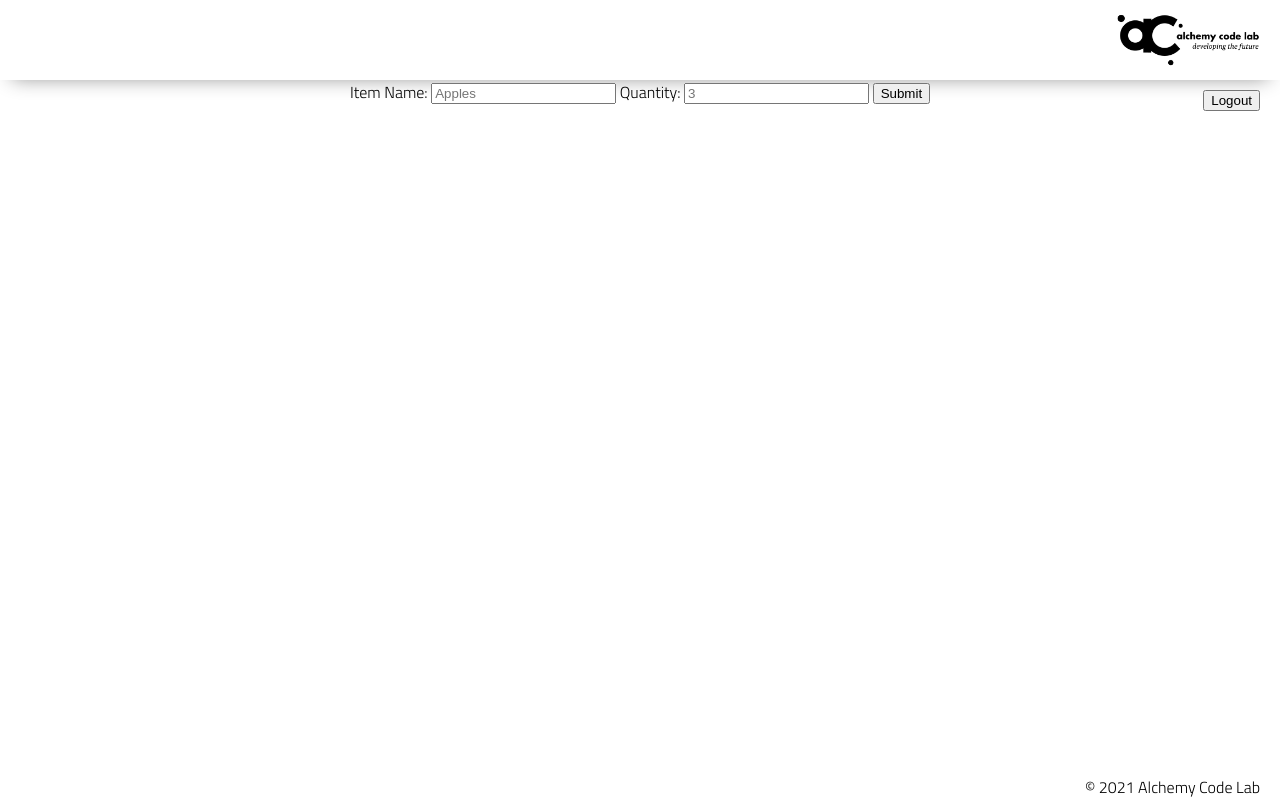
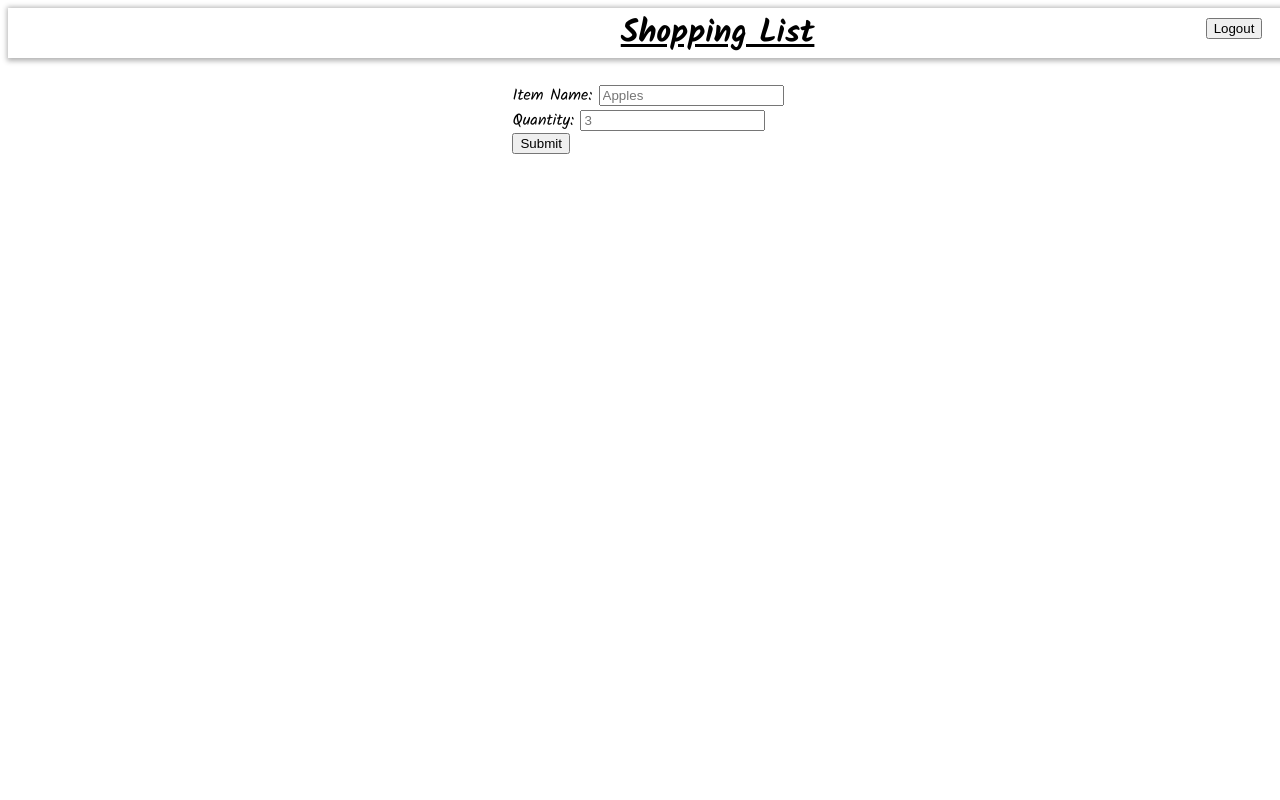
Before and after one commit to briensthomas/from-scratch-shopping-list, a plain HTML site: page create-page/index.html in a window 1280 px wide. Drawn offline with nearby package versions, Linux system fonts and the light colour scheme; files that its build step writes are made by us from their sources.

Commit message:
styling adjustments to create-page

```diff
--- /dev/null
+++ b/create-page/create.css
@@ -0,0 +1,54 @@
+body {
+    width: 100%;
+    display: flex;
+    flex-direction: column;
+    font-family: 'Kalam', cursive;
+}
+
+header {
+    width: 100%;
+    height: 50px;
+    box-shadow: 1px 1px 5px 2px rgba(0, 0, 0, 0.3);
+    display: flex;
+    flex-direction: row;
+    margin-bottom: 25px;
+}
+
+.title-header {
+    width: 63%;
+    display: flex;
+    justify-content: flex-end;
+    align-items: center;
+}
+
+.title-header a {
+    color: black;
+}
+
+.logout-header {
+    width: 35%;
+    display: flex;
+    justify-content: flex-end;
+    height: fit-content;
+}
+
+.logout-header button {
+    margin-top: 10px;
+}
+
+main {
+    display: flex;
+    flex-direction: column;
+}
+
+main button {
+    display: flex;
+    align-items: center;
+    width: inherit;
+}
+
+.form {
+    display: flex;
+    flex-direction: column;
+    align-items: center;
+}
--- a/create-page/index.html
+++ b/create-page/index.html
@@ -6,36 +6,38 @@
     <meta name="viewport" content="width=device-width, initial-scale=1.0">
     <meta http-equiv="X-UA-Compatible" content="ie=edge">
     <script defer src="https://cdn.jsdelivr.net/npm/@supabase/supabase-js"></script>
-    <link href="https://fonts.googleapis.com/css2?family=Titillium+Web:wght@300&display=swap" rel="stylesheet">
-    <link rel="stylesheet" href="../styles/reset.css">
-    <link rel="stylesheet" href="../styles/style.css">
-    <link rel="stylesheet" href="../styles/home.css">
-    <title>Document</title>
+    <link href="https://fonts.googleapis.com/css2?family=Kalam:wght@300;400;700&display=swap" rel="stylesheet">    <link rel="stylesheet" href="list-page.css">
+
+    <link rel="stylesheet" href="./create.css">
+    <title>Add Item</title>
 </head>
 
 <body>
     <header>
-        <div class="gutter-right logo">
-            <img src="../assets/big-logo.png" />
+        <div class="title-header">
+            <h1 class="title"><a href="../list-page/">Shopping List</a></h1>
+        </div>
+        <div class="logout-header">
+            <button id="logout">Logout</button>
         </div>
     </header>
-    <button id="logout">Logout</button>
     <main>
-        <div class>
+        <div class="form">
             <form id="add-item-form">
-
+                <div>
                     <label for="item">Item Name:</label>
                     <input type="text" name="item-name" id="item-name" placeholder="Apples">
-
+                </div>
+                <div>
                     <label for="quantity">Quantity:</label>
-                    <input type="number" name="item-quantity" id="item-quantity" placeholder="3">
-
+                    <input type="text" name="item-quantity" id="item-quantity" placeholder="3">
+                </div>
                 <button type="submit">Submit</button>
             </form>
         </div>
     </main>
     <footer>
-        <div class="copy gutter-right">&copy; 2021 Alchemy Code Lab</div>
+
     </footer>
     <script type="module" src="./create-page.js"></script>
 </body>
--- a/fetch-utils.js
+++ b/fetch-utils.js
@@ -57,7 +57,6 @@ export async function fetchShoppingList() {
 }
 
 export async function togglePurchased(item) {
-    console.log(item);
     const response = await client.from('Shopping_List')
         .update({ purchased: !item.purchased })
         .match({ id: item.id });
--- a/styles/style.css
+++ b/styles/style.css
@@ -13,7 +13,7 @@ body {
     --color4: hsla(45, 73%, 98%, 1);
     --color5: hsla(224, 40%, 79%, 1); */
 
-    --header-height: 80px;
+    --header-height: 50px;
     --shadow: 0px 10px 20px -12px rgba(0,0,0,0.45);
     --gutter: 30px;
     --footer-height: 25px;
```
